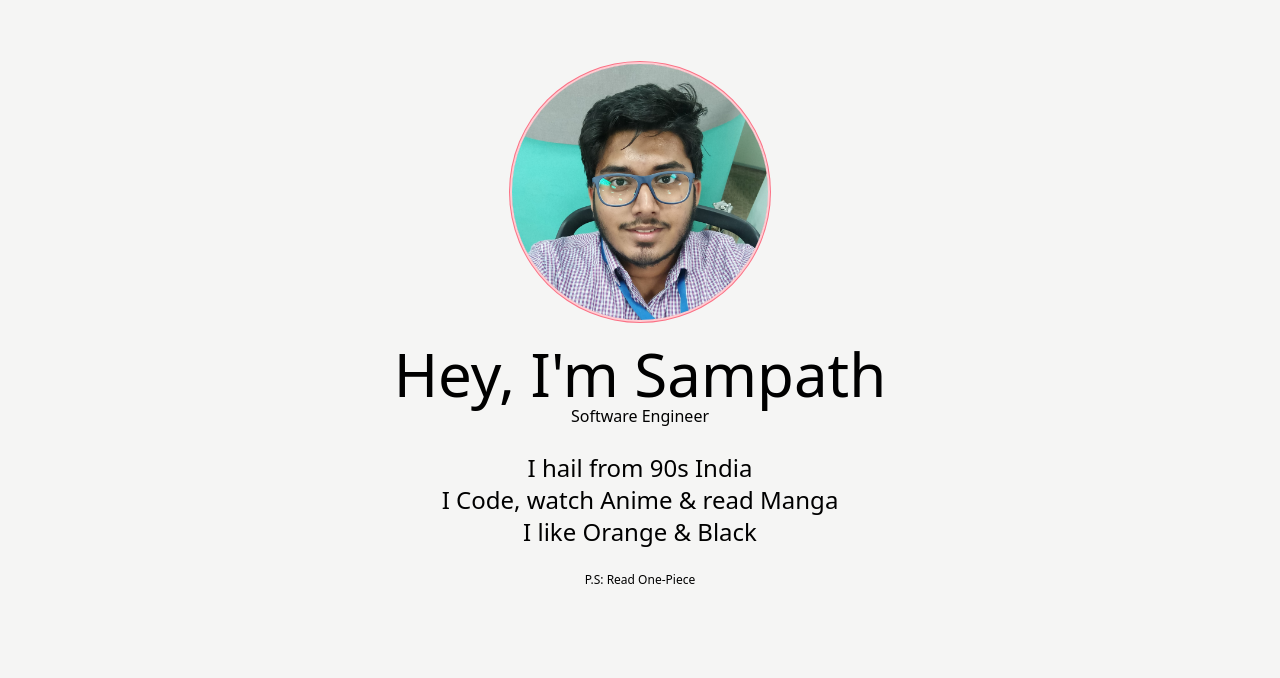
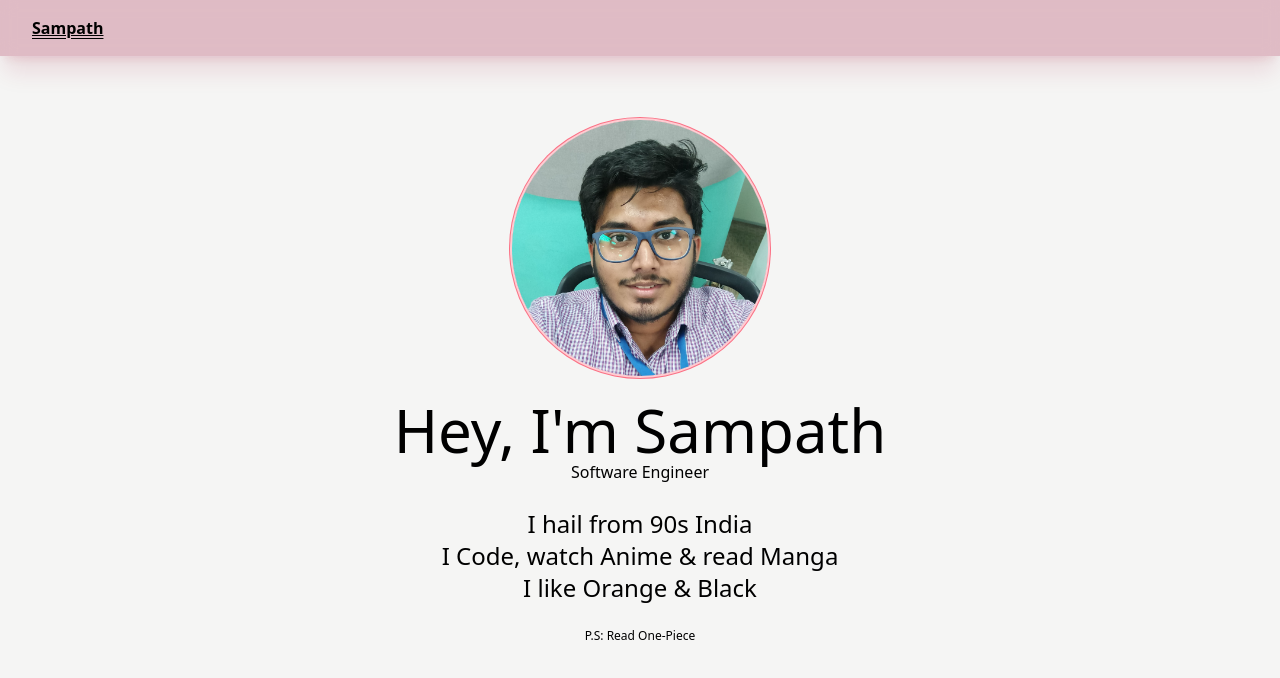
Before and after one commit to rsampaths16/rsampaths16.github.io, a Next.js app: page / in a window 1280 px wide. Shown: the top 678 px of the page. Built offline with nearby package versions, Linux system fonts and the light colour scheme.

Commit message:
Add header to the layout
Issues:
* https://github.com/rsampaths16/rsampaths16.github.io/issues/2

```diff
--- a/components/layout.tsx
+++ b/components/layout.tsx
@@ -1,3 +1,5 @@
+import Header from 'components/header/header'
+
 type Props = {
   children: React.ReactNode
 }
@@ -5,6 +7,7 @@ type Props = {
 export default function Layout({ children }: Props): JSX.Element {
   return (
     <div className='flex flex-col min-h-screen bg-stone-100'>
+      <Header/>
       <main className='flex grow'>
         {children}
       </main>
```
